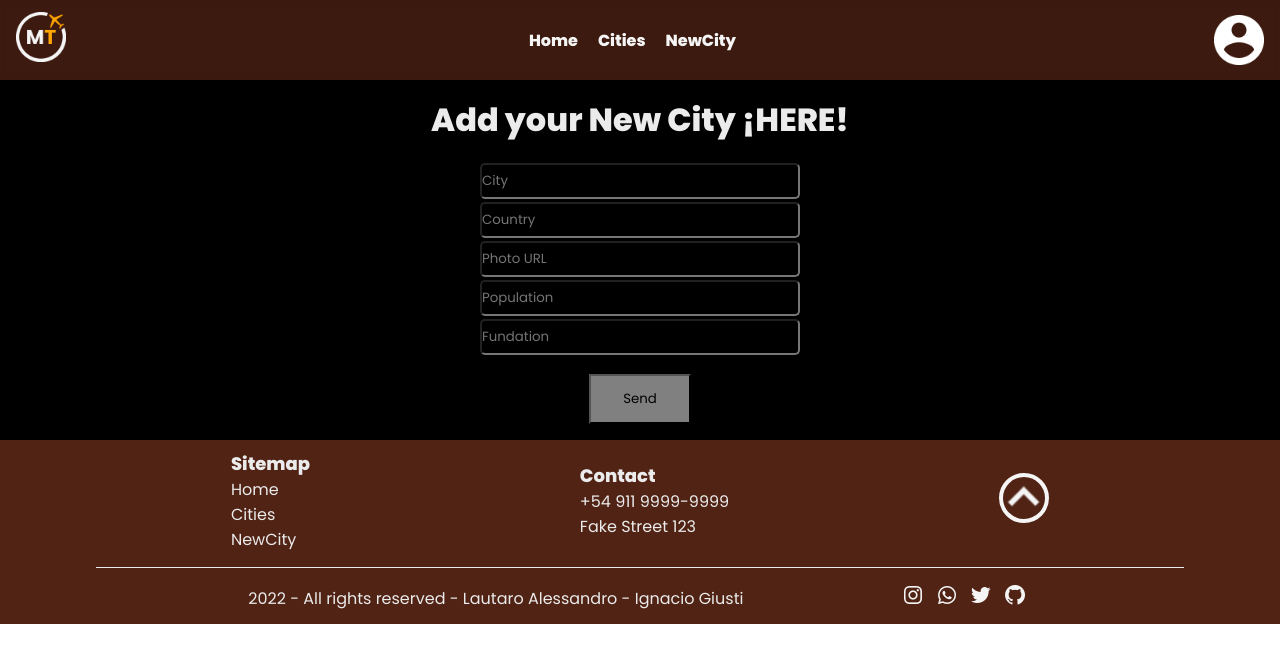
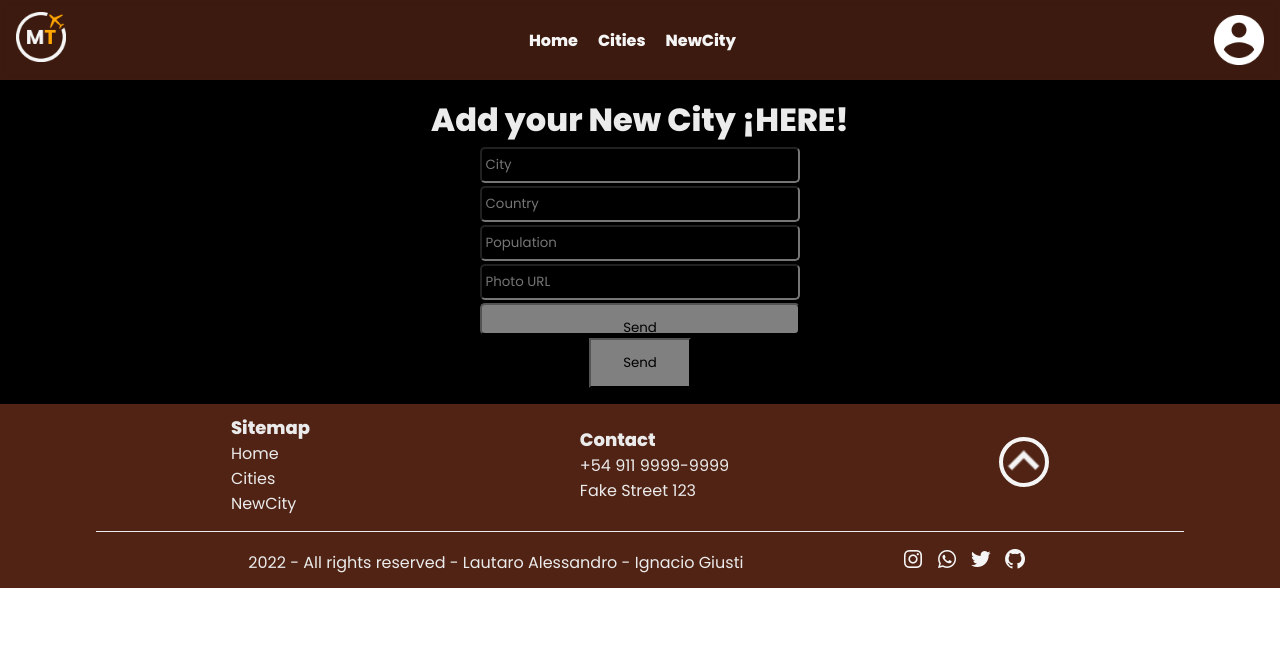
Before and after one commit to ignaciogiusti/mytinerary-alessandro-giusti, a React (Create React App) app: page /newcity in a window 1280 px wide. Shown: the top 662 px of the page. Built offline with nearby package versions, Linux system fonts and the light colour scheme.

Commit message:
added objects to form array and input tag

```diff
--- a/src/components/InputNewCity.js
+++ b/src/components/InputNewCity.js
@@ -1,25 +1,20 @@
 import React from 'react'
-import '../styles/NewCity.css'
-
+import '../styles/NewCity.css';
 
 const form = [
-    { name: 'City' },
-    { name: 'Country' },
-    { name: 'Photo URL' },
-    { name: 'Population' },
-    { name: 'Fundation' },
+    { name: ' City', type: 'text', className: 'Input-NewCity' },
+    { name: ' Country', type: 'text', className: 'Input-NewCity' },
+    { name: ' Population', type: 'number', className: 'Input-NewCity' },
+    { name: ' Photo URL', type: 'url', className: 'Input-NewCity' },
+    { name: 'Send', type: 'submit', className: 'button-NewCity', value: 'Send' },
 ]
 
-
-const inputs = (newCity) => <input type="text" className='Input-NewCity' placeholder={newCity.name}></input>
-
+const inputs = (newCity) => <input type={newCity.type} className={newCity.className} placeholder={newCity.name} value={newCity.value}></input>
 
 export default function InputNewCity() {
     return (
         <>
-            <div className='main-NewCity'>
-                {form.map(inputs)}
-            </div>
+            {form.map(inputs)}
         </>
     )
 }
```
